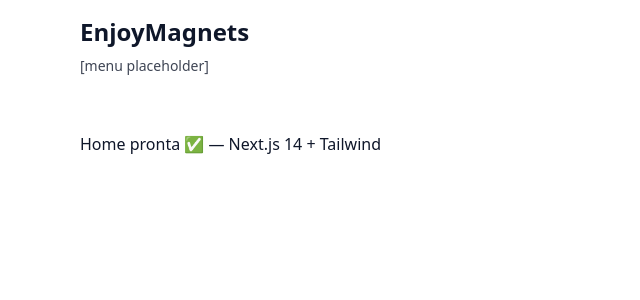
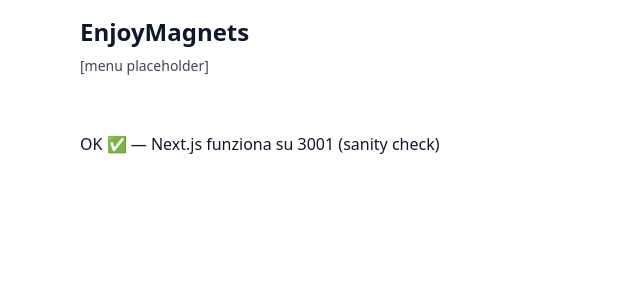
Before and after one commit to marcoenjoy/enjoymagnets-storefront, a Next.js app: page / in a window 1280 px wide. Shown: the top 300 px of the page, without its empty margins (0-640 px from the left). Built offline with nearby package versions, Linux system fonts and the light colour scheme.

Commit message:
Sanity: homepage text update (small PR) (#3)
* Sanity: homepage text update (small PR)

* fix: restore HomePage markup

---------

Co-authored-by: Marco Iacono <marcoenjoy@users.noreply.github.com>

```diff
--- a/app/(site)/page.tsx
+++ b/app/(site)/page.tsx
@@ -6,7 +6,7 @@
     <Container>
       <Header />
       <div className='py-10'>
-        Home pronta ✅ — Next.js 14 + Tailwind
+        OK ✅ — Next.js funziona su 3001 (sanity check)
       </div>
     </Container>
   )
```
